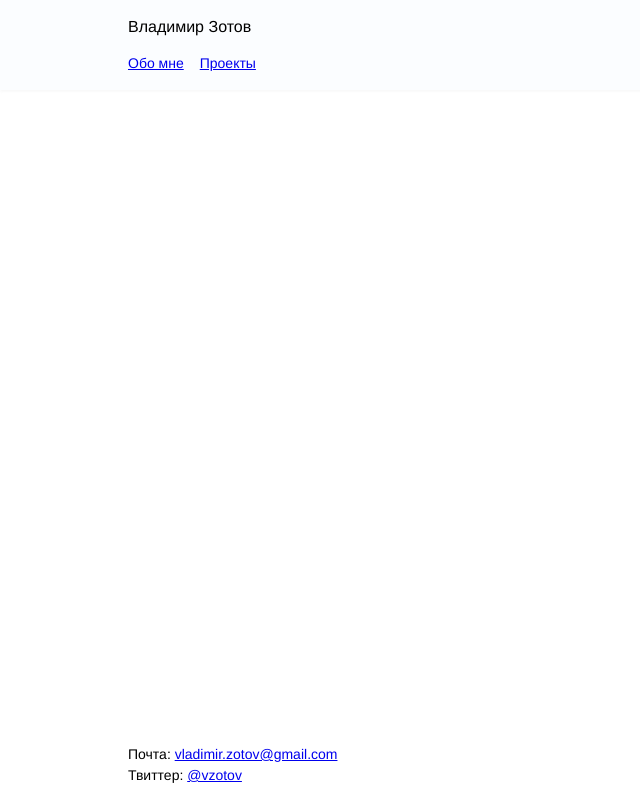
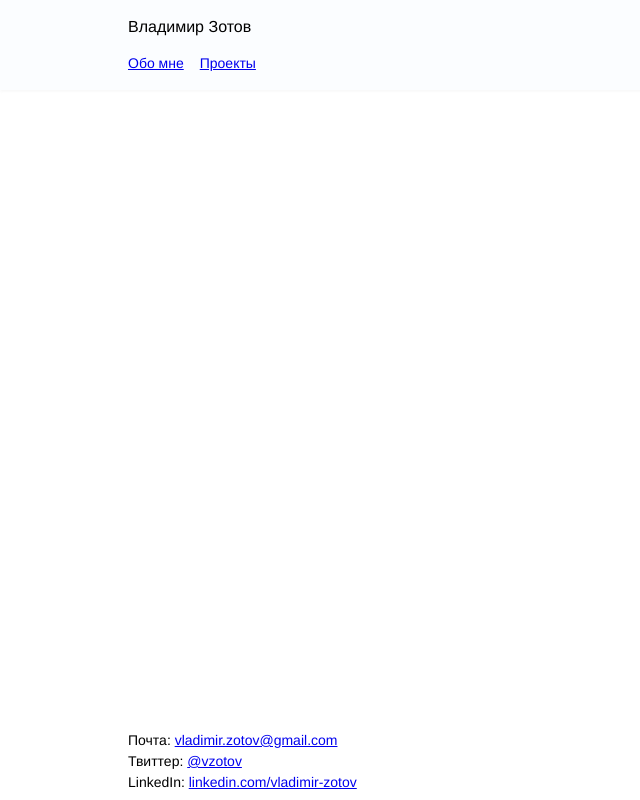
Before and after one commit to vzotov/page, a website: page src/index.html in a window 1280 px wide. Shown: the whole page, without its empty margins (0-640 px from the left). Drawn offline with nearby package versions, Linux system fonts and the light colour scheme; files that its build step writes are made by us from their sources.

Commit message:
Added links

```diff
--- a/data/resources/projects.json
+++ b/data/resources/projects.json
@@ -4,6 +4,7 @@
     {
       "id": 1,
       "name": "UBS Financial Service",
+      "url": "https://itunes.apple.com/us/app/ubs-financial-services/id952739938",
       "startDate": "19/05/2014",
       "endDate": null,
       "description": "Принимаю участие в разработке мобильного банковского приложения на Backbone.js",
--- a/src/index.html
+++ b/src/index.html
@@ -34,6 +34,8 @@
             Почта: <a href="mailto:vladimir.zotov@gmail.com">vladimir.zotov@gmail.com</a>
             <br/>
             Твиттер: <a href="http://twitter.com/vzotov" target="_blank">@vzotov</a>
+            <br/>
+            LinkedIn: <a href="https://ru.linkedin.com/pub/vladimir-zotov/87/34a/7a3" target="_blank">linkedin.com/vladimir-zotov</a>
         </div>
     </footer>
     <script src="http://localhost:9000/livereload.js"></script>
--- a/src/scss/_main.scss
+++ b/src/scss/_main.scss
@@ -1,4 +1,4 @@
-$footer-height: 4em;
+$footer-height: 5em;
 
 html, body{
   font: 14px/1.5em 'PT Sans', Helvetica, Arial, sans-serif;
--- a/src/scss/_projects.scss
+++ b/src/scss/_projects.scss
@@ -18,7 +18,7 @@ $image-width: 100px;
       }
     }
     &-description {
-      &:after{
+      &:after {
         clear: both;
       }
     }
@@ -39,7 +39,7 @@ $image-width: 100px;
           margin-right: $grid-step;
         }
       }
-      &:last-child{
+      &:last-child {
         .project-skill-name:after {
           content: '';
         }
```
Also changed, not shown: src/js/projects.js (+4 -5 lines), build/css/main.css, build/js/app.js, 2 other files.
